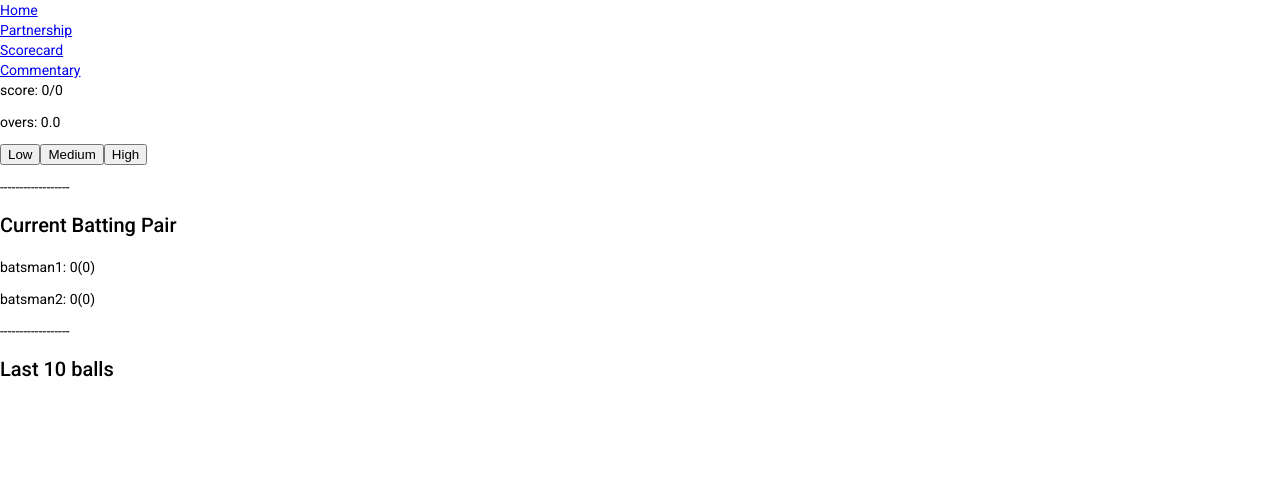
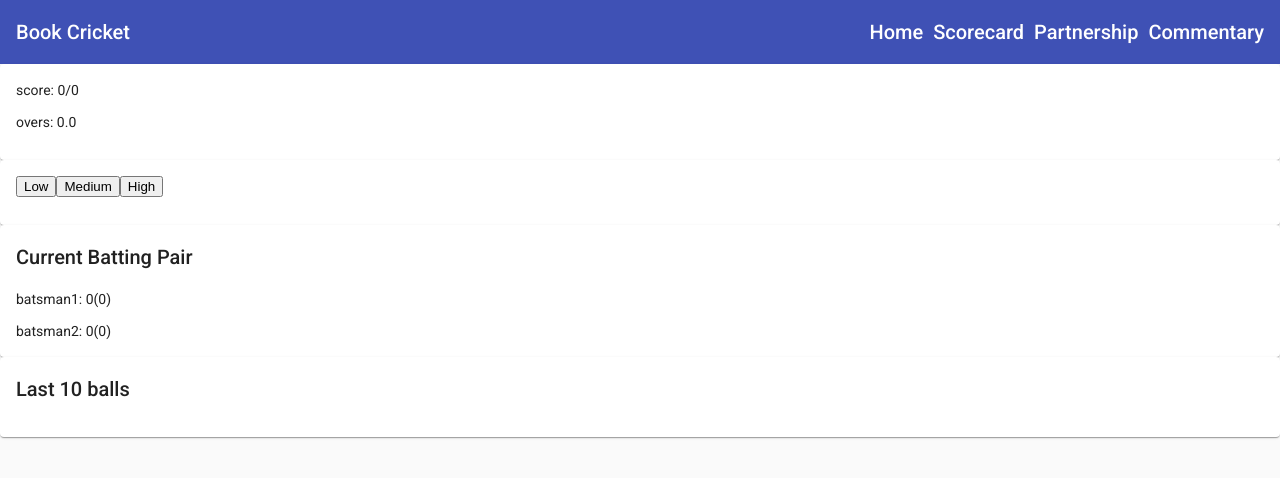
Before and after one commit to DeveshChau/bookCricket, an Angular app: page / in a window 1280 px wide. Shown: the top 478 px of the page. Built offline with nearby package versions, Linux system fonts and the light colour scheme; what @angular/fire would draw is missing.

Commit message:
sidenav flex-layout

```diff
--- a/package.json
+++ b/package.json
@@ -18,6 +18,7 @@
     "@angular/compiler": "~9.1.0",
     "@angular/core": "~9.1.0",
     "@angular/fire": "^6.0.0",
+    "@angular/flex-layout": "^9.0.0-beta.31",
     "@angular/forms": "~9.1.0",
     "@angular/material": "^9.2.4",
     "@angular/platform-browser": "~9.1.0",
--- a/src/app/app.component.css
+++ b/src/app/app.component.css
@@ -0,0 +1,23 @@
+mat-sidenav-container, mat-sidenav, mat-sidenav-content {
+    height: 100%;
+}
+
+mat-sidenav {
+    width: 250px;
+}
+
+a {
+    text-decoration: none;
+    color: white;
+}
+
+a:hover,
+a:active {
+    color: gray;
+}
+
+.navigation-item {
+    list-style: none;
+    padding: 0%;
+    margin: 0%;
+}
--- a/src/app/app.component.html
+++ b/src/app/app.component.html
@@ -1,5 +1,39 @@
-<div><a routerLink='home'>Home</a></div>
-<div><a routerLink='partnership'>Partnership</a></div>
-<div><a routerLink='battingScorecard'>Scorecard</a></div>
-<div><a routerLink='commentary'>Commentary</a></div>
-<router-outlet></router-outlet>
+<mat-sidenav-container>
+    <mat-sidenav role="navigation" #sidenav>
+        <mat-nav-list>
+            <a mat-list-item routerLink='home' (click)="sidenav.close()">Home</a>
+            <a mat-list-item routerLink='battingScorecard' (click)="sidenav.close()">Scorecard</a>
+            <a mat-list-item routerLink='partnership' (click)="sidenav.close()">Partnership</a>
+            <a mat-list-item routerLink='commentary' (click)="sidenav.close()">Commentary</a>
+        </mat-nav-list>
+    </mat-sidenav>
+    <mat-sidenav-content>
+        <mat-toolbar color="primary">
+            <div fxHide.gt-xs>
+                <button mat-icon-button (click)="sidenav.toggle()">
+                    <mat-icon>menu</mat-icon>
+                </button>
+            </div>
+            <div><a routerLink='home'>Book Cricket</a></div>
+            <div fxFlex fxLayout fxLayoutAlign="flex-end" fxHide.xs>
+                <ul fxLayout fxLayoutGap="10px" class="navigation-item">
+                    <li>
+                        <a routerLink='home'>Home</a>
+                    </li>
+                    <li>
+                        <a routerLink='battingScorecard'>Scorecard</a>
+                    </li>
+                    <li>
+                        <a routerLink='partnership'>Partnership</a>
+                    </li>
+                    <li>
+                        <a routerLink='commentary'>Commentary</a>
+                    </li>
+                </ul>
+            </div>
+        </mat-toolbar>
+        <main>
+            <router-outlet></router-outlet>
+        </main>
+    </mat-sidenav-content>
+</mat-sidenav-container>
--- a/src/app/app.module.ts
+++ b/src/app/app.module.ts
@@ -1,6 +1,8 @@
+import { BrowserAnimationsModule } from '@angular/platform-browser/animations';
 import { BrowserModule } from '@angular/platform-browser';
 import { NgModule } from '@angular/core';
 import { AngularFireModule } from '@angular/fire';
+import { FlexLayoutModule } from '@angular/flex-layout';
 
 import { AppRoutingModule } from './app-routing.module';
 import { AppComponent } from './app.component';
@@ -12,7 +14,6 @@ import { HomeComponent } from './home/home.component';
 import { environment } from 'src/environments/environment';
 import { BattingScorecardComponent } from './batting-scorecard/batting-scorecard.component';
 import { CommentaryComponent } from './commentary/commentary.component';
-import { BrowserAnimationsModule } from '@angular/platform-browser/animations';
 import { MaterialModule } from './material/material/material.module';
 
 @NgModule({
@@ -31,7 +32,8 @@ import { MaterialModule } from './material/material/material.module';
     AppRoutingModule,
     AngularFireModule.initializeApp(environment.firebaseConfig),
     BrowserAnimationsModule,
-    MaterialModule
+    MaterialModule,
+    FlexLayoutModule
   ],
   providers: [],
   bootstrap: [AppComponent]
--- a/src/app/batting-scorecard/batting-scorecard.component.html
+++ b/src/app/batting-scorecard/batting-scorecard.component.html
@@ -1,6 +1,8 @@
+<mat-card>
     <h2>Current Batting Pair</h2>
     <p *ngFor="let item of currentBattingScorecard">{{item.name}}: {{item.runs}}({{item.balls}}) </p>
-<p>------------------</p>
+</mat-card>
+<mat-card>
     <h2>Scorecard</h2>
     <table>
         <tr>
@@ -26,3 +28,4 @@
             <td>{{item[6]}}</td>
         </tr>
     </table>
+</mat-card>
--- a/src/app/commentary/commentary.component.html
+++ b/src/app/commentary/commentary.component.html
@@ -1,3 +1,4 @@
+<mat-card>
     <div>
         <span *ngFor="let item of overDescription; let i = index">
             {{item.runs }}
@@ -6,3 +7,4 @@
             </span>
         </span>
     </div>
+</mat-card>
--- a/src/app/home/home.component.html
+++ b/src/app/home/home.component.html
@@ -1,11 +1,17 @@
 <div *ngIf="gameOver">
     {{showMsg}}
 </div>
-<app-scoreboard></app-scoreboard>
+<mat-card>
+    <app-scoreboard></app-scoreboard>
+</mat-card>
+<mat-card>
 <app-risk-selection></app-risk-selection>
-<p>------------------</p>
+</mat-card>
+<mat-card>
 <h2>Current Batting Pair</h2>
 <p *ngFor="let item of currentBattingScorecard">{{item.name}}: {{item.runs}}({{item.balls}}) </p>
-<p>------------------</p>
+</mat-card>
+<mat-card>
 <h2>Last 10 balls</h2>
 <app-over-description></app-over-description>
+</mat-card>
--- a/src/app/partnership/partnership.component.html
+++ b/src/app/partnership/partnership.component.html
@@ -1,7 +1,10 @@
+<mat-card>
     <div *ngFor="let item of partnershipCard">
         <p>Partnership {{item.partnershipNumber}} Runs: {{item.runsScored}} ({{item.ballsFaced}}) </p>
     </div>
-
+</mat-card>
+<mat-card>
     <div *ngFor="let item of currentPartnershipCard">
         <p>Partnership {{item.partnershipNumber}}* Runs: {{item.runsScored}} ({{item.ballsFaced}}) </p>
     </div>
+</mat-card>
```
Also changed, not shown: src/app/material/material/material.module.ts (+9 -1 lines), 1 other file (tests, documents, lock files or other folders). Lines whose indentation alone changed are shown as unchanged.
